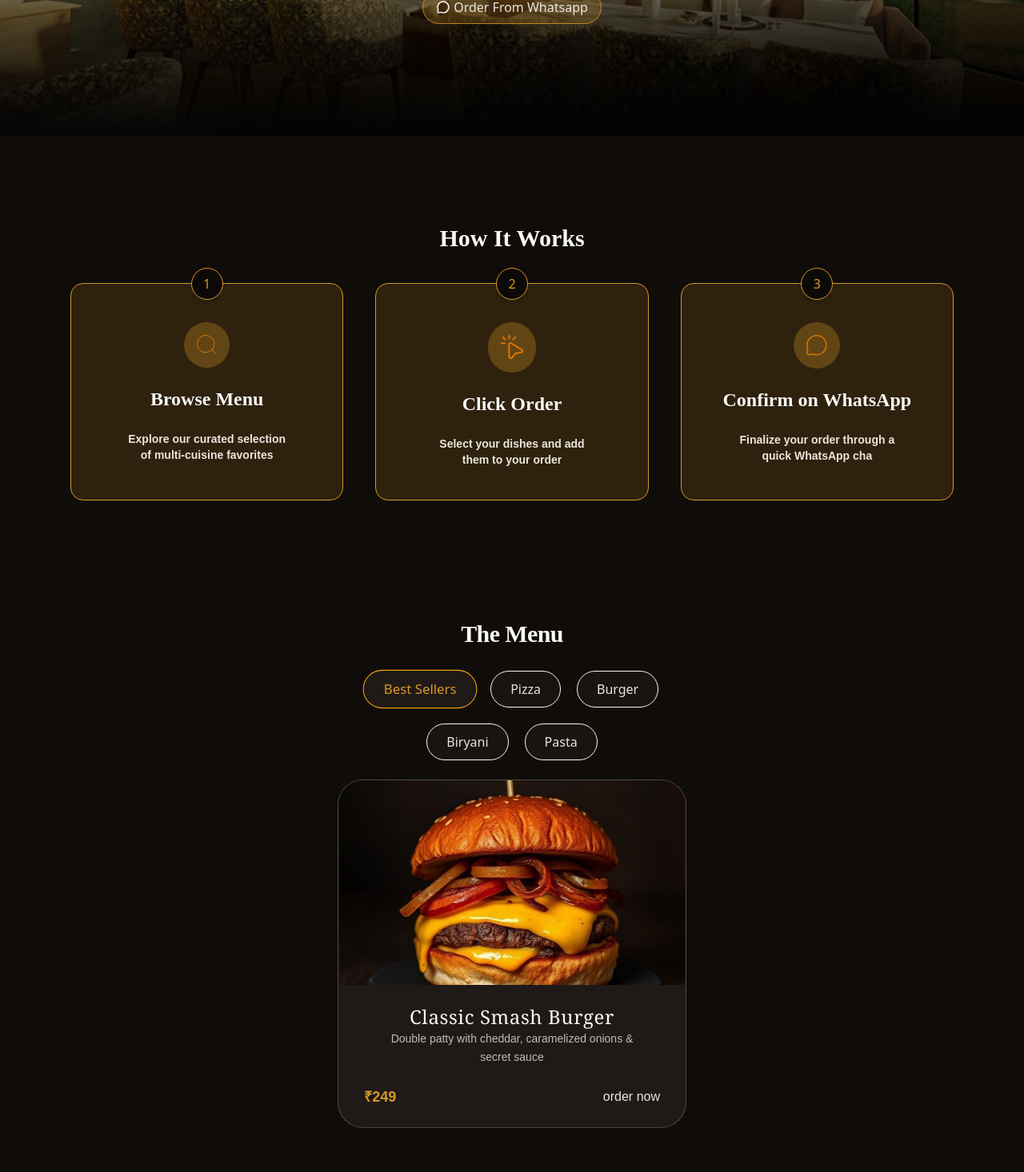
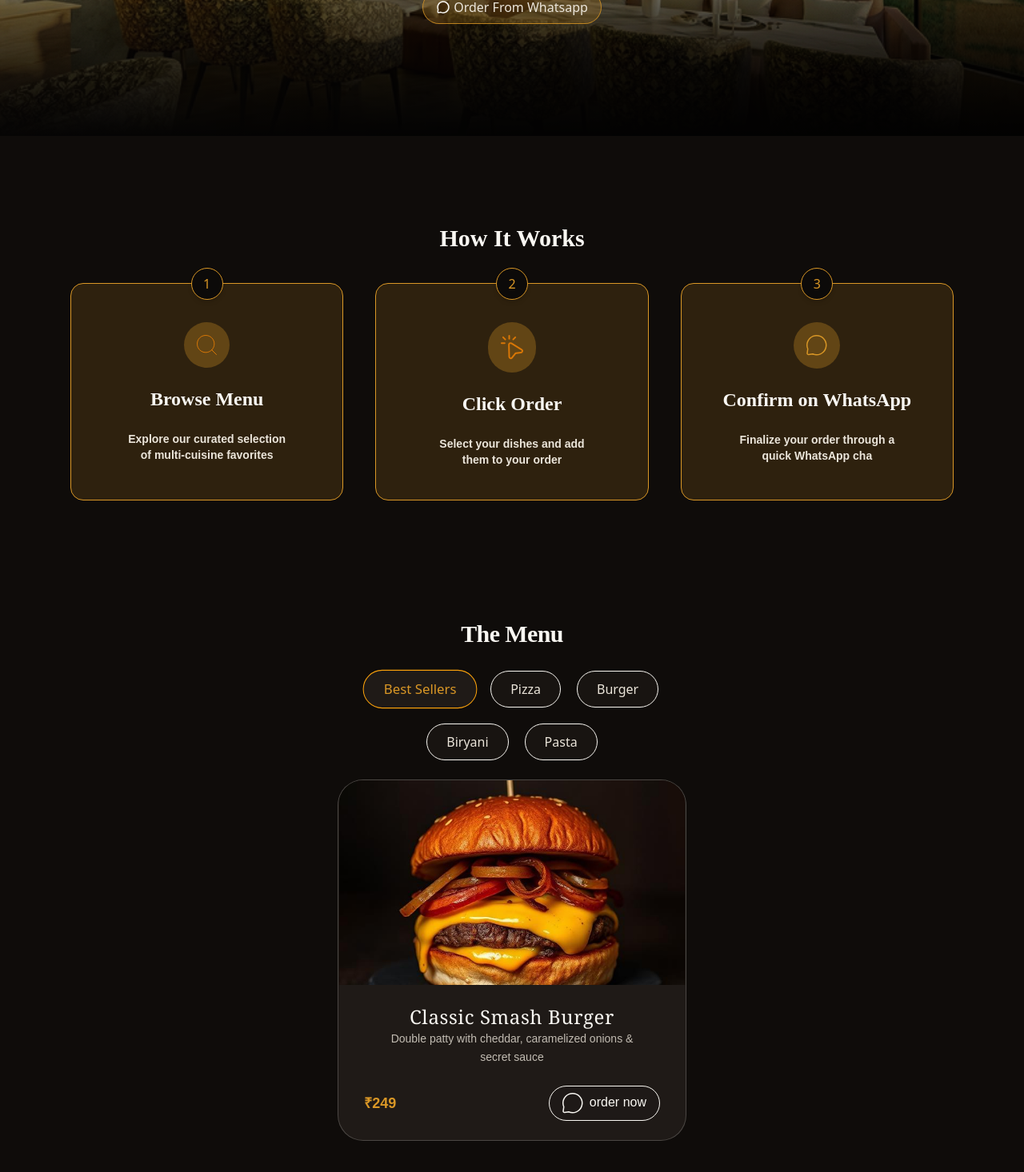
Before and after one commit to YogurtFusion/Mocha-loft, a Next.js app: page / in a window 1280 px wide. Shown: the part 522-1988 px from the top of the page at 80% size. Built offline with nearby package versions, Linux system fonts and the light colour scheme.

Commit message:
menu card sturucture completed & process svg finishing touch

```diff
--- a/components/UI/MenuBtn.jsx
+++ b/components/UI/MenuBtn.jsx
@@ -1,9 +1,13 @@
 import React from "react";
+import OrderIcon from "./OrderIcon";
 
 const MenuBtn = () => {
   return (
-    <a href="" className="text-secondary">
-      <button>order now</button>
+    <a href="" className="text-secondary bg-card/80  border border-primary rounded-full py-2 px-4 ">
+      <button className="flex gap-2 stroke-primary text-primary">
+        <OrderIcon/>
+        <span>order now</span>
+        </button>
     </a>
   );
 };
--- a/components/UI/OrderIcon.jsx
+++ b/components/UI/OrderIcon.jsx
@@ -11,7 +11,7 @@ const OrderIcon = () => {
     >
       <path
         d="M24.75 12.75C24.752 14.3255 24.4431 15.8859 23.8409 17.3418C23.2387 18.7978 22.3552 20.1205 21.2408 21.2343C20.126 22.3494 18.8022 23.2339 17.3453 23.8371C15.8884 24.4404 14.3269 24.7506 12.7501 24.75C11.053 24.7537 9.37458 24.3955 7.82689 23.6992L2.81028 24.4412C2.5612 24.4819 2.30596 24.4611 2.06672 24.3808C1.82749 24.3004 1.61149 24.1628 1.4375 23.98C1.26351 23.7972 1.13678 23.5746 1.06832 23.3317C0.999861 23.0888 0.991744 22.8328 1.04467 22.5861L1.74132 17.4968C1.07865 16.0025 0.740828 14.3846 0.750189 12.75C0.748175 11.1745 1.05711 9.61403 1.65928 8.15812C2.26145 6.70222 3.14502 5.37946 4.25935 4.26567C5.37422 3.15054 6.69794 2.26607 8.15484 1.66283C9.61174 1.05959 11.1732 0.7494 12.7501 0.750001C15.9344 0.750213 18.9884 2.01474 21.2408 4.26567C22.3546 5.37989 23.2378 6.70272 23.8399 8.15853C24.442 9.61434 24.7513 11.1746 24.75 12.75Z"
-        stroke="#D97706"
+        stroke="cureentColor"
         strokeWidth="1.5"
         strokeLinecap="round"
         strokeLinejoin="round"
--- a/components/UI/ProcessCard.jsx
+++ b/components/UI/ProcessCard.jsx
@@ -10,7 +10,7 @@ const ProcessCard = ({ title, desc, num, svg }) => {
           {num}
         </div>
 
-        <div className="bg-gold/30  text-gold p-4  rounded-full  ">{svg} </div>
+        <div className="bg-gold/30  text-gold p-4  rounded-full stroke-gold ">{svg} </div>
 
         <h2 className="text-primary text-2xl leading-relaxed font-playfair font-semibold ">
           {title}
```
